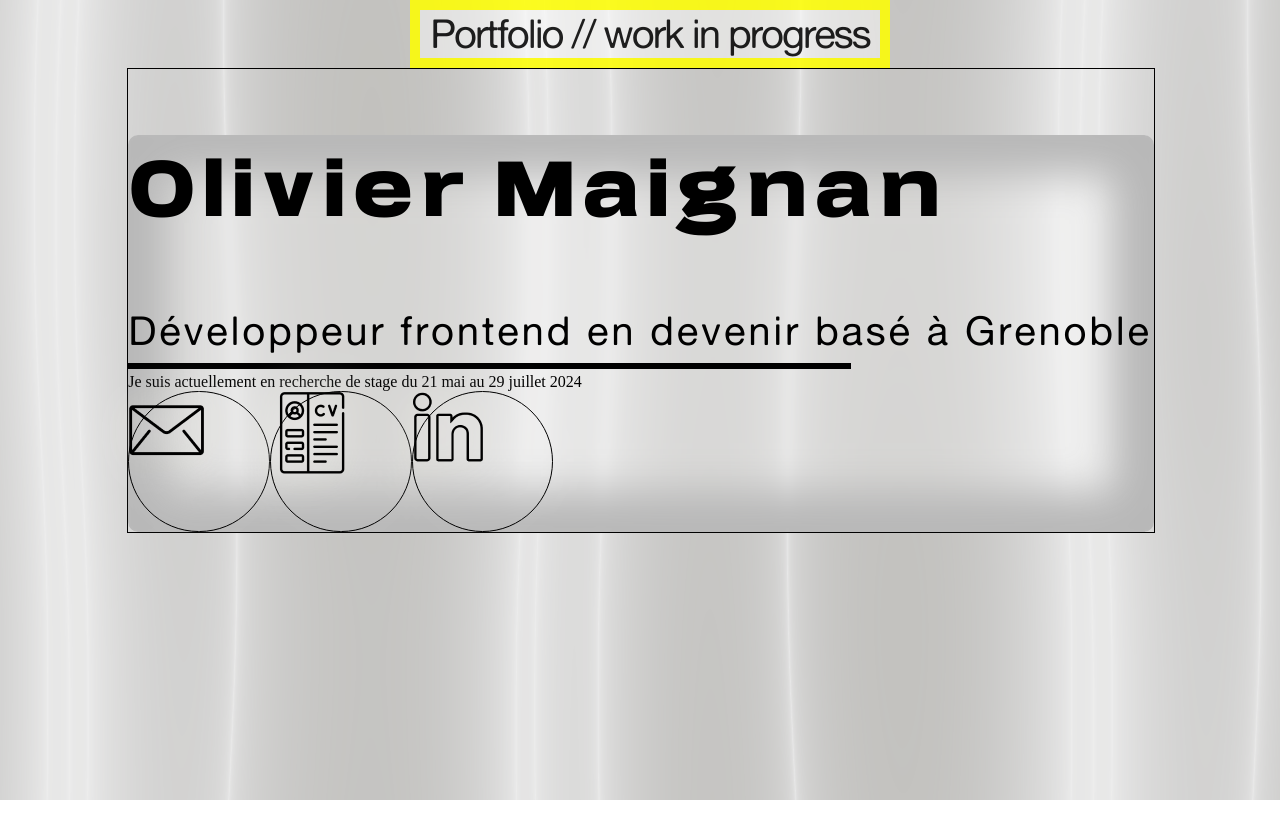
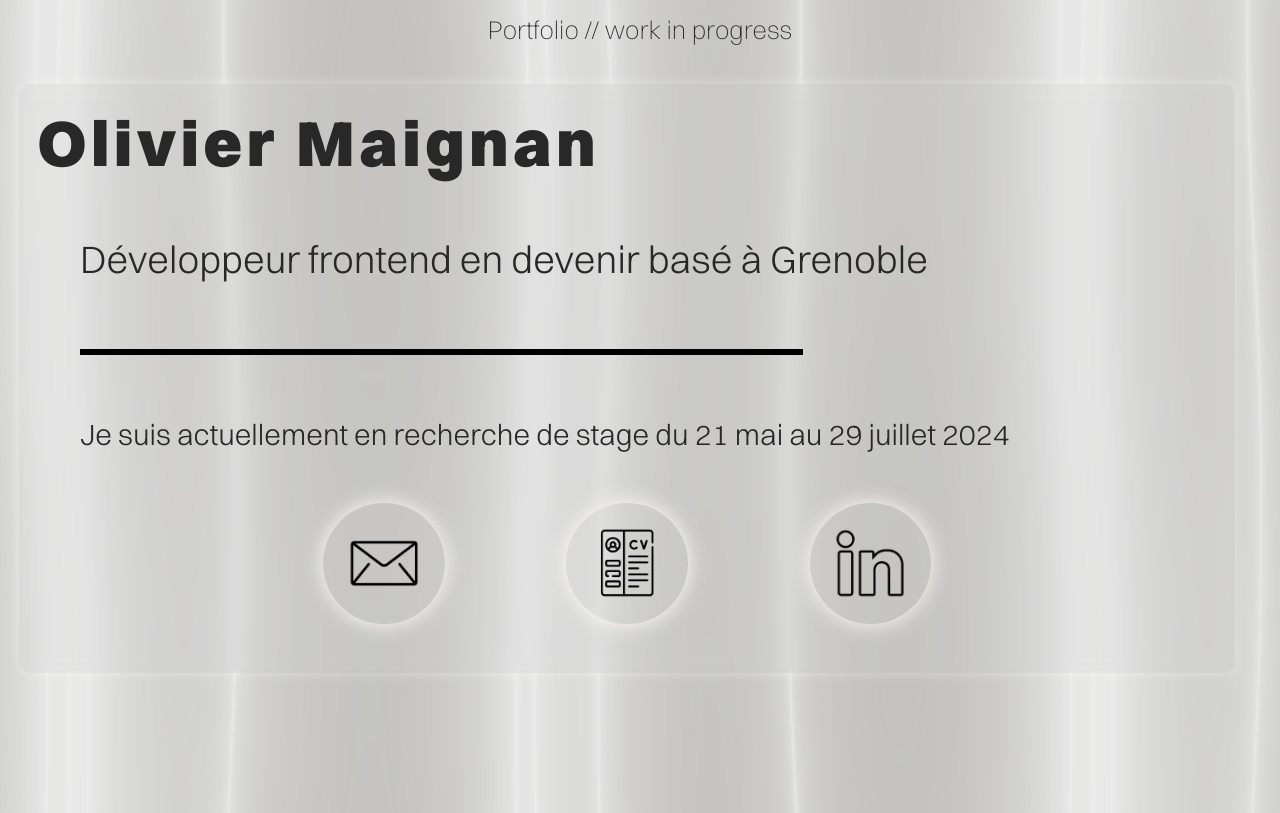
Before and after one commit to Oliviermaignan/portfolio, a plain HTML site: page index.html in a window 1280 px wide. Drawn offline with Linux system fonts and the light colour scheme.

Commit message:
design a peu pres good

```diff
--- a/index.html
+++ b/index.html
@@ -13,24 +13,22 @@
         </div>
     </header>
     <main>
-        <div class="main-container">
         <div class="smaller-main-container">
             <h2 class="name">Olivier Maignan</h2>
             <p class="subtitle">Développeur frontend en devenir
                 basé à Grenoble
             </p>
-                <img src="./img/Line 1.png" alt="">
-                <p>Je suis actuellement en recherche de stage du 21 mai au 29 juillet 2024</p>
+            <img src="./img/Line 1.png" alt="ligne de séparation esthétique" class="lign">
+            <p class="paragraphe1">Je suis actuellement en recherche de stage du 21 mai au 29 juillet 2024</p>
             <div class="icons-container">
-                    <div class="icon-circle">
-                        <img src="./icons/mail 1.png" alt="">
+                <div class="icon-circle mail-icon">
+                    <img src="./icons/mail 1.png" alt="icone mail" >
                 </div>
-                    <div class="icon-circle">
-                        <img src="./icons/cv 1.png" alt="">
+                <div class="icon-circle cv-icon">
+                    <img src="./icons/cv 1.png" alt="icone cv" >
                 </div>
-                    <div class="icon-circle">
-                        <img src="./icons/linkedin 1.png" alt="">
-                    </div>
+                <div class="icon-circle linkedin-icon">
+                    <img src="./icons/linkedin 1.png" alt="icone linkedin" >
                 </div>
             </div>
         </div>
--- a/style.css
+++ b/style.css
@@ -1,86 +1,102 @@
 @font-face {
-    font-family: 'Alte Haas Grotesk';
-    src: url(./font/AlteHaasGroteskRegular.ttf);
+    font-family: 'switzer';
+    src: url(./font/Switzer-Variable.ttf);
 }
 @font-face {
-    font-family: 'Arupala Grotesk';
-    src: url(./font/ArupalaGrotesk-Ultra.ttf);
+    font-family: 'switzerItalic';
+    src: url(./font/Switzer-VariableItalic.ttf);
 }
 
-body, p, img, h1 {
+body, p, img, h1, h2 {
     padding: 0;
     margin: 0;
-
+    font-family: 'switzer';
+    color : #282828;
 }
 
 body{
-    background: url(./backgroundIMG/Noise\ &\ Texture.png), rgb(255, 255, 255) 0% 0% / 100px 100px repeat;
-    display: flex;
-    flex-direction: column;
-    align-items: center;
+    background: url(./backgroundIMG/Noise\ &\ Texture.png);
+    background-size: cover;
+    height:100vh;
+}
+
+main{
+    width: 95%;
+    margin: 2% 1.5% 0 1.5%;
 }
 
 .navBar-container{
-opacity: 0.86;
-background: rgba(255, 255, 255, 0.55);
-/* pb avec le blur */
-/* filter: blur(25px); */
-border: 10PX solid yellow;
-width: 100%;
+   margin: 1% 0% 3% 0;
 }
 
 .navBar-container >h1{
-color: #000;
-font-family: "Alte Haas Grotesk";
-font-size: 2.5rem;
-font-weight: 400;
-line-height: normal;
-letter-spacing: -0.125rem;
-text-align: center;
+    font-family: 'switzer';
+    font-size: 2vw;
+    font-weight:200;
+    text-align: center;
 }
 
-.main-container{
-border: solid 1px black;
-width: 100%;
-height: 100%;
+
+
+.smaller-main-container{
+    border-radius: 10px;
+    background: rgb(210 210 210 / 20%);
+    backdrop-filter: blur(6.5px);
+    box-shadow: 0px 0px 10px 2px #fffcf749;
 }
 
-.smaller-main-container{
-border-radius: 0.625rem;
-background: rgba(255, 255, 255, 0.31);
-backdrop-filter: blur(5.5px);
-box-shadow: inset 0px 0px 40px 40px #b8b8b8;
-}
 
 .name{
-    color: #000;
-    font-family: "Arupala Grotesk";
-    font-size: 5rem;
-    font-style: normal;
-    font-weight: 800;
-    line-height: normal;
-    letter-spacing: 0.45rem;
+    font-family: "switzer";
+    font-weight: 900;
+    letter-spacing: 0.4vw;
+    font-size: 5vw;
+    padding: 1.3% 0% 4% 1.5%;
 }
 
 .subtitle{
-color: #000;
-font-family: "Alte Haas Grotesk";
-font-size: 2.5rem;
-font-style: normal;
-font-weight: 400;
-line-height: normal;
-letter-spacing: 0.175rem;
+    font-size: 3vw;
+    font-style: normal;
+    font-weight: 300;
+    padding-left:05%;
+    padding-bottom: 4.5%;
+}
+
+.lign{
+    padding-left:05%;
+}
+
+.paragraphe1{
+    color: #282828;
+    font-size: 2.3vw;
+    font-weight: 300;
+    line-height: normal;
+    padding:4.5% 0 0 5%;;
+
 }
 
 .icons-container{
     display: flex;
+    justify-content: center;
 }
 
 .icon-circle {
-    border: 1px solid black;
+    position: relative;
     fill: rgba(255, 248, 235, 0.20);
-    filter: drop-shadow(0px 0px 20px #FFFCF7);
+    box-shadow: 0 0 20px 0 #FFFCF7;
     border-radius: 50%;
-    width: 8.731rem;
-    height: 8.731rem;
+    width: 10%;
+    padding-top: 10%;
+    display: flex;
+    align-items: center;
+    justify-content: center;
+    margin: 4% 5%;
 }
+
+.icon-circle > img{
+    width: 55%;
+    position: absolute;
+    top: 50%;
+    left: 50%;
+    transform: translate(-50%, -50%);
+}
```
Also changed, not shown: font/Switzer-Variable.ttf (added), font/Switzer-VariableItalic.ttf (added). Lines whose indentation alone changed are shown as unchanged.
